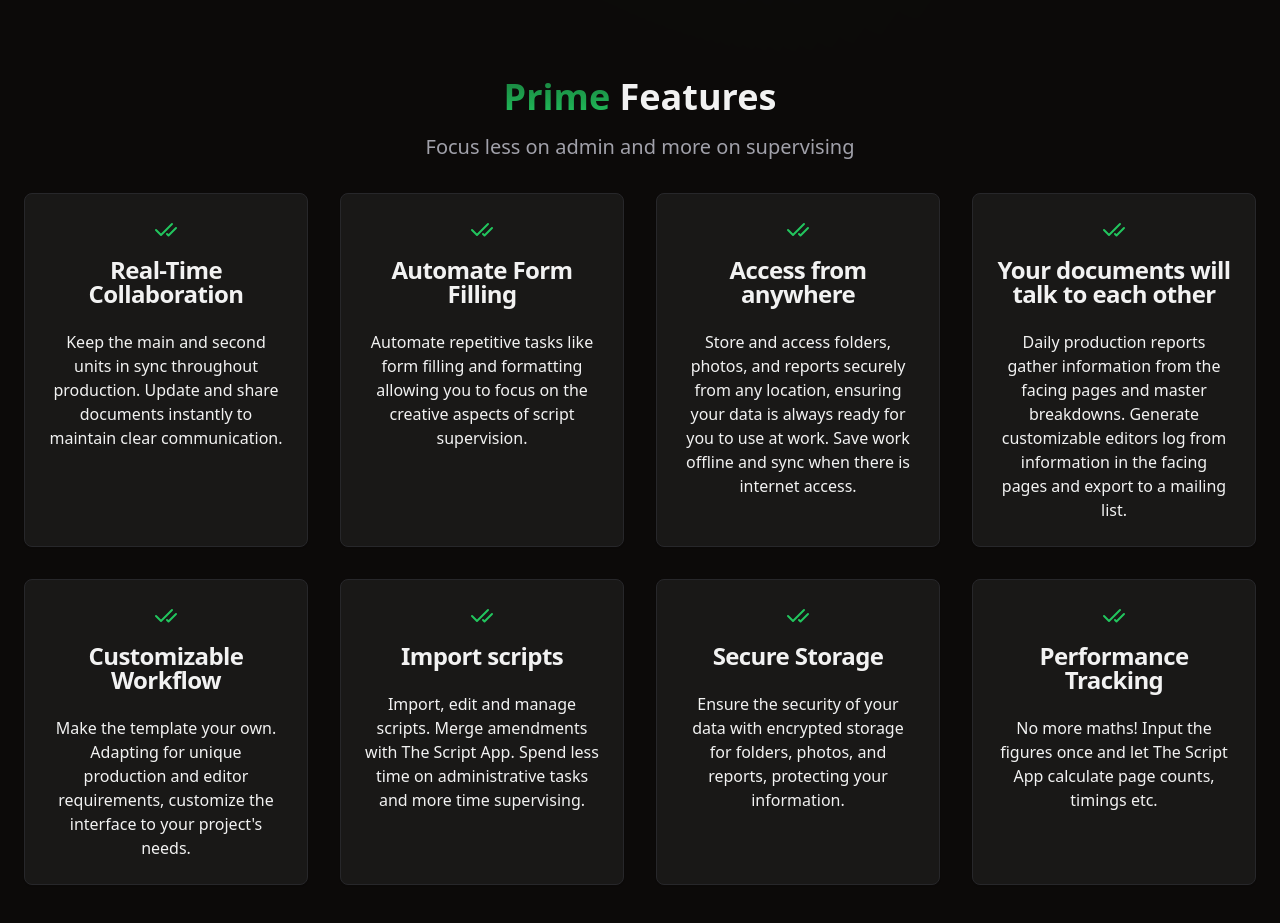
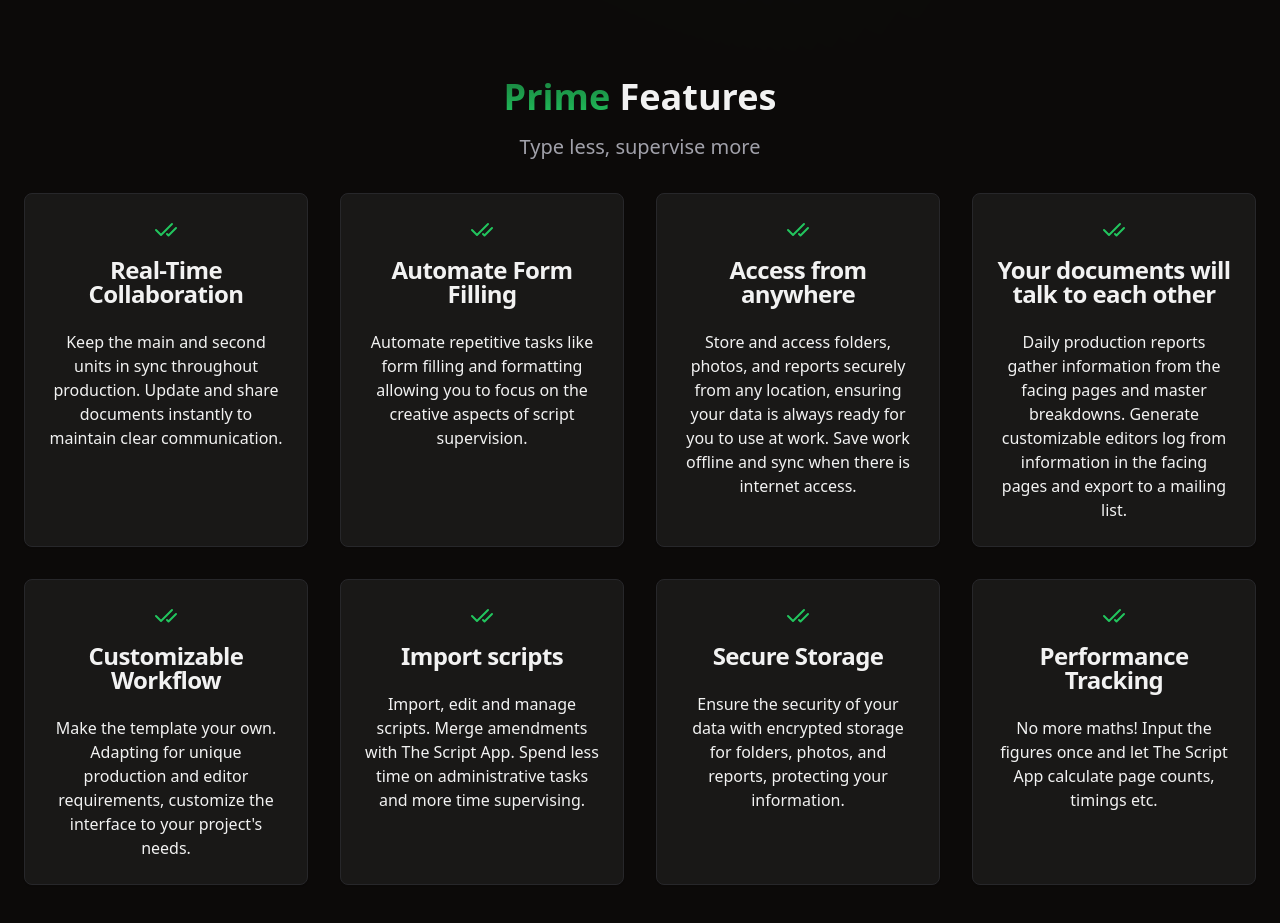
Before and after one commit to KamoEllen/ScriptApp, a React (Vite) app: page / in a window 1280 px wide. Shown: the part 940-1863 px from the top of the page. Built offline with nearby package versions, Linux system fonts and the light colour scheme.

Commit message:
Update HowItWorks.tsx

```diff
--- a/src/components/HowItWorks.tsx
+++ b/src/components/HowItWorks.tsx
@@ -71,8 +71,9 @@ export const HowItWorks = () => {
          Features
       </h2>
       <p className="md:w-3/4 mx-auto mt-4 mb-8 text-xl text-muted-foreground">
-      Focus less on admin and more on supervising
+      Type less, supervise more
       </p>
+      {/* Focus less on admin and more on supervising */}
 {/* Here are some of the key features that make The Script App the best choice for script supervisors. */}
       <div className="grid grid-cols-1 md:grid-cols-2 lg:grid-cols-4 gap-8">
         {features.map(({ icon, title, description }: FeatureProps) => (
```
